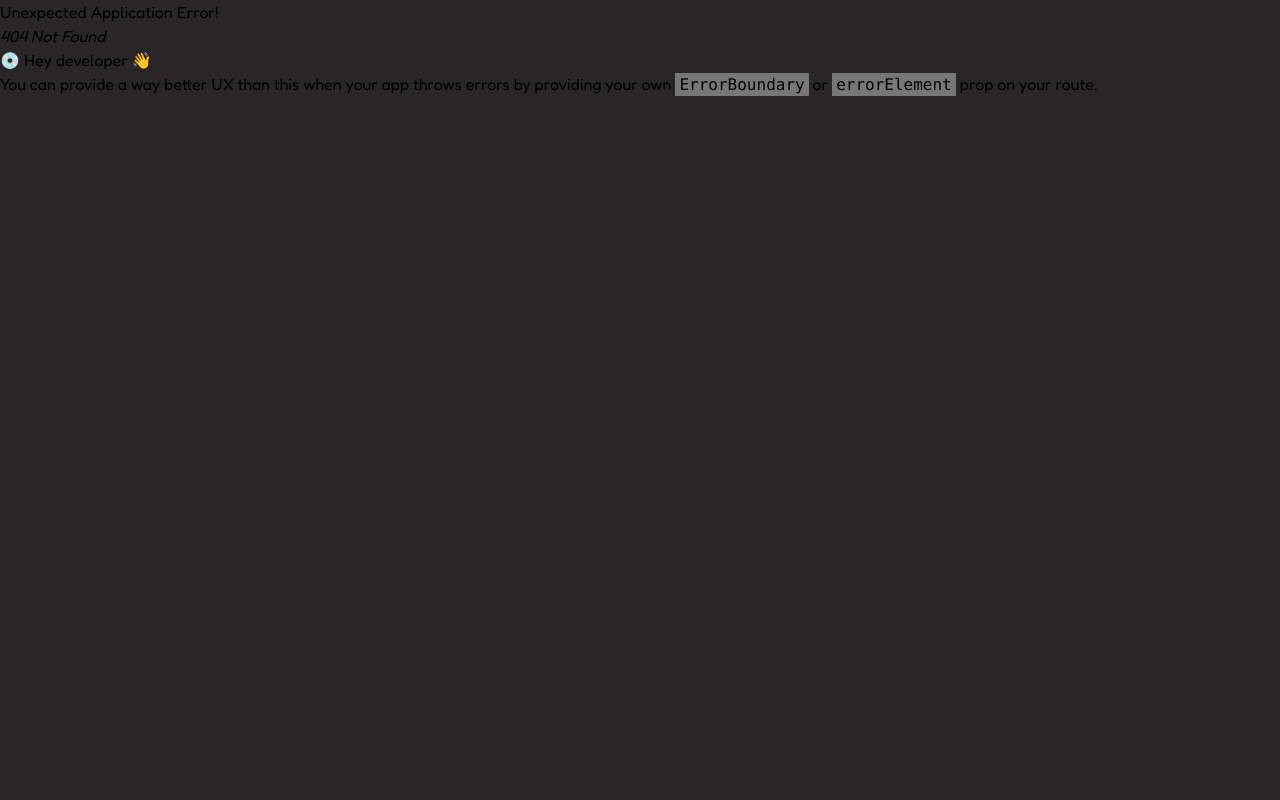
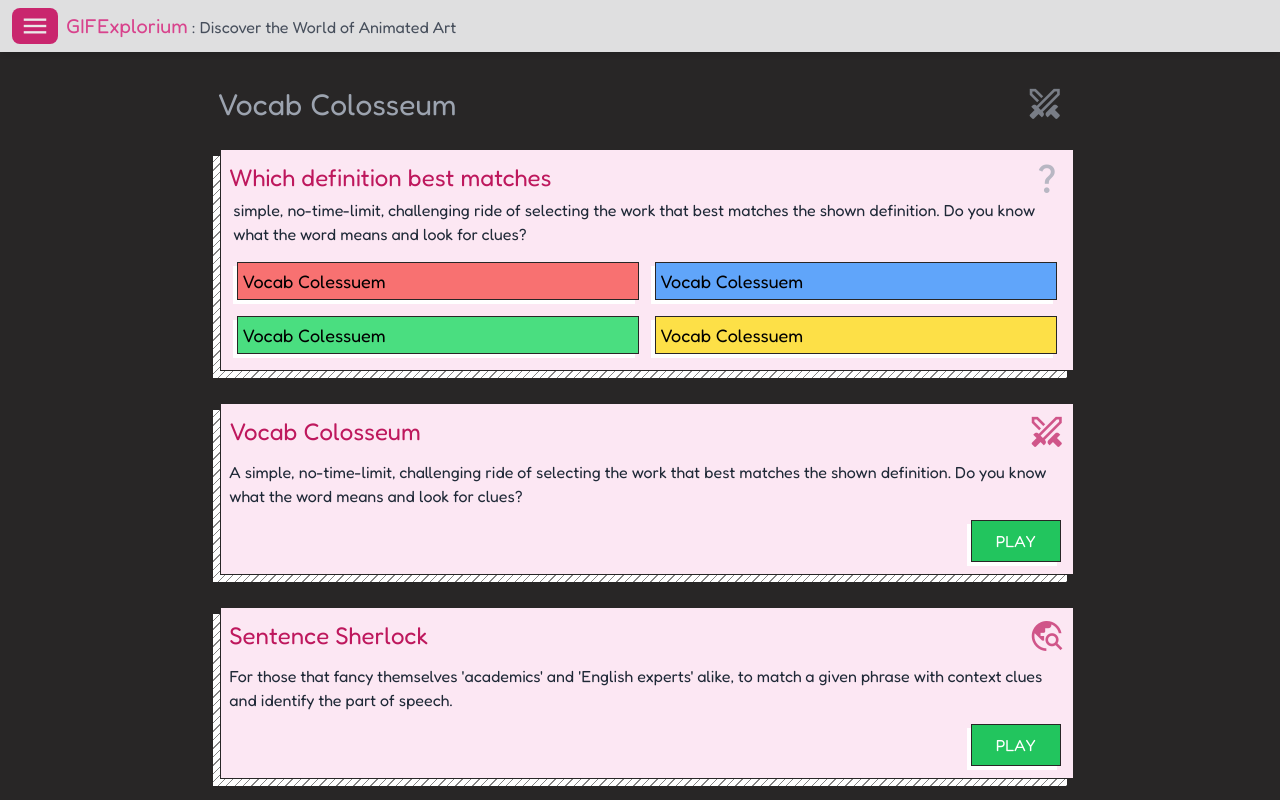
Before and after one commit to Cplacke/dictionary, a React (Create React App) app: page /game in a window 1280 px wide. Before the commit this address had no page. Shown: the top 800 px of the page. Built offline with nearby package versions, Linux system fonts and the light colour scheme; a web font is replaced by a local one.

Commit message:
cleanup and add game page

```diff
--- a/src/App.js
+++ b/src/App.js
@@ -3,7 +3,9 @@ import {
   redirect,
   RouterProvider,
 } from "react-router-dom";
-import { HomePage, AboutPage } from './routes'
+import { useDebounce } from 'usehooks-ts';
+import { SearchPage, AboutPage, GamePage } from './routes'
+import { getWordOfDay } from './services/word-of-day.service'
 import './App.css';
 import './Animation.css';
 import { createContext, useState, useEffect } from "react";
@@ -13,22 +15,47 @@ export const AppContext = createContext({})
 const router = createBrowserRouter([
   {
     path: '/',
-    element: <HomePage />,
+    element: <SearchPage />,
   },
   {
     path: '/about',
     element: <AboutPage />,
+  },
+  {
+    path: '/game',
+    element: <GamePage />,
   },
 ])
 
 
 const App = () => {
 
-  const [ searchTerm, setSearchTerm ] = useState('dictionary');
+  const [ searchTerm, setSearchTerm ] = useState(getWordOfDay());
   const [ data, setData ] = useState([]);
   const [ src, setSrc ] = useState('');
   const [ themeColor, setThemeColor ] = useState('pink');
+  const [ backEnabled, setBackEnabled ] = useState(false);
+  const [ navStack, setNavStack ] = useState(new Set());
 
+  useEffect(() => {
+      navStack.add(searchTerm)
+      setNavStack(navStack)
+      if (navStack.size > 1) {
+          setBackEnabled(true);
+      }
+  }, [ useDebounce(searchTerm, 1000) ])
+
+  const navigateBack = () => {
+      if (navStack.size > 1) {
+          navStack.delete(searchTerm)
+          const history = [ ... navStack.values() ];
+          setNavStack(new Set(history));
+          setSearchTerm(history[history.length-1]);
+      }
+      if (navStack.size <= 1) {
+          setBackEnabled(false);
+      }
+  }
 
   return (
     <div id="cplacke-portfolio">
@@ -36,7 +63,9 @@ const App = () => {
         searchTerm, setSearchTerm,
         data, setData,
         src, setSrc,
-        themeColor, setThemeColor
+        themeColor, setThemeColor,
+        navStack, setNavStack,
+        backEnabled, navigateBack
       }}>
         <RouterProvider router={router} />
       </AppContext.Provider>
--- a/src/components/Navigation.js
+++ b/src/components/Navigation.js
@@ -44,7 +44,7 @@ export const Navigation = () => {
         return (
             <span>
                 <span>{ selection.title }</span>
-                <span className="text-gray-600 text-base"> : { selection.subtitle }</span>
+                <span className="hidden md:inline text-gray-600 text-base"> : { selection.subtitle }</span>
             </span>
         )
     }
--- a/src/components/Body.js
+++ b/src/components/SearchResults.js
@@ -4,7 +4,7 @@ import { WordCard, ImageCard, SearchBar } from "./functional"
 import { searchDictionaryResults, searchGiphy } from '../services/backend-service'
 import { AppContext } from '../App'
 
-const Body = () => {
+const SearchResults = () => {
 
     const {
         searchTerm, setSearchTerm,
@@ -90,7 +90,7 @@ const Body = () => {
     );
 }
 
-export default Body;
+export default SearchResults;
 
 
 const paperLayout = (data, src) => {
--- a/src/components/functional/SearchBar.js
+++ b/src/components/functional/SearchBar.js
@@ -1,50 +1,42 @@
-import { useContext, useEffect, useState } from "react"
-import { useDebounce } from 'usehooks-ts';
+import { useContext } from "react"
 import { AppContext } from "../../App"
 import { Icon } from './index'
 
 export const SearchBar = () => {
 
-    const { searchTerm, setSearchTerm } = useContext(AppContext);
-    const [ backEnabled, setBackEnabled ] = useState(false);
-    const [ stack, setStack ] = useState(new Set());
-
-    useEffect(() => {
-        stack.add(searchTerm)
-        setStack(stack)
-        if (stack.size > 1) {
-            setBackEnabled(true);
-        }
-    }, [ useDebounce(searchTerm, 1000) ])
-
-    const navigateBack = () => {
-        if (stack.size > 1) {
-            stack.delete(searchTerm)
-            const history = [ ... stack.values() ];
-            setStack(new Set(history));
-            setSearchTerm(
-                history[history.length-1]
-            );
-        } else {
-            setBackEnabled(false);
-        }
-    }
+    const {
+        searchTerm, setSearchTerm,
+        navigateBack, backEnabled
+    } = useContext(AppContext);
 
     return (
         <div className="flex text-2xl text-pink-500">
             <div className="inline-block w-full md:w-1/2 mt-8 ml-4 mx-4 md:mx-auto">
                 <div className="flex align-center">
-                    { backEnabled && <Icon icon="undo"
-                        className="text-3xl text-pink-400 p-1 rounded-full hover:bg-pink-100 cursor-pointer"
-                        onClick={navigateBack}
-                    /> }
-
-                    <span className="flex w-full bg-white rounded-full pr-6">
-                        <Icon icon="search" className="text-3xl p-1 pl-2" />
-                        <input className="pl-1 w-full"
+                    <span className="flex items-center w-full bg-white rounded-full">
+                        <Icon icon={backEnabled ? "undo" : "search"}
+                            className="text-3xl px-2 p-1 rounded-full hover:bg-pink-100 cursor-pointer"
+                            onClick={() => {
+                                if (backEnabled) {
+                                    navigateBack();
+                                }
+                            }}
+                        />
+                        <input id="search-input" className="pl-1 w-full h-full"
                             type="text" placeholder="search ..."
                             value={searchTerm}
                             onChange={(e) => { setSearchTerm(e.target.value) }}
+                        />
+                        <Icon icon="clear"
+                            className={
+                                (searchTerm && searchTerm.length > 0) ?
+                                "text-3xl rounded-full hover:bg-pink-100 cursor-pointer px-2 p-1 " :
+                                "text-3xl text-white rounded-full hover:bg-pink-100 cursor-pointer px-2 p-1  "
+                            }
+                            onClick={() => {
+                                setSearchTerm('');
+                                document.getElementById('search-input').focus();
+                            }}
                         />
                     </span>
 
--- /dev/null
+++ b/src/components/game/VocabColosseum.js
@@ -0,0 +1,55 @@
+import { Icon } from '../functional'
+
+export const VocabColosseum = () => {
+
+
+    return (
+        <div className="w-full">
+            <div className="text-gray-400 text-3xl px-1 flex items-center">
+                Vocab Colosseum
+                <Icon icon="swords" className="ml-auto text-4xl opacity-70"/>
+            </div>
+            <div className="my-8">
+                <div className="card bg-stripped w-full">
+                    <div className="p-2 bg-pink-100">
+
+                        <div className="text-pink-700 text-2xl flex items-center">
+                            Which definition best matches
+                            <Icon icon="question_mark" className="ml-auto text-4xl text-gray-400 opacity-70"/>
+                        </div>
+                        <div className="text-gray-800 mb-4 pl-1"> simple, no-time-limit, challenging ride of selecting the work that best matches the shown definition. Do you know what the word means and look for clues? </div>
+
+                        <div className="mr-2 mt-2">
+                            <div className="flex items-center">
+                                <div className="card card-sm w-1/2 m-1 md:mb-3 md:mr-3 cursor-pointer">
+                                    <div className="bg-red-400 text-lg p-1">
+                                        Vocab Colessuem
+                                    </div>
+                                </div>
+                                <div className="card card-sm w-1/2 m-1 md:mb-3 cursor-pointer">
+                                    <div className="bg-blue-400 text-lg p-1">
+                                        Vocab Colessuem
+                                    </div>
+                                </div>
+                            </div>
+                            <div className="flex items-center">
+                                <div className="card card-sm w-1/2 m-1 md:mr-3 cursor-pointer">
+                                    <div className="bg-green-400 text-lg p-1">
+                                        Vocab Colessuem
+                                    </div>
+                                </div>
+                                <div className="card card-sm w-1/2 m-1 cursor-pointer">
+                                    <div className="bg-yellow-300 text-lg p-1">
+                                        Vocab Colessuem
+                                    </div>
+                                </div>
+                            </div>
+                        </div>
+
+                    </div>
+                </div>
+
+            </div>
+        </div>
+    )
+}
--- /dev/null
+++ b/src/routes/GamePage.js
@@ -0,0 +1,61 @@
+import { Navigation } from "../components/Navigation"
+import { Footer } from "../components/Footer"
+import { Icon } from "../components/functional"
+import { VocabColosseum } from "../components/game/VocabColosseum"
+
+export const GamePage = () => {
+    return (
+        <div className="w-full">
+            <Navigation />
+            <div className="flex flex-col my-8 ml-4 mr-6 md:w-8/12 md:mx-auto">
+                <VocabColosseum />
+                <GameCard
+                    title="Vocab Colosseum" icon="swords"
+                    description="A simple, no-time-limit, challenging ride of selecting the work that best matches the shown definition. Do you know what the word means and look for clues?"
+                />
+                <GameCard
+                    title="Sentence Sherlock" icon="travel_explore"
+                    description="For those that fancy themselves 'academics' and 'English experts' alike, to match a given phrase with context clues and identify the part of speech."
+                />
+                <GameCard
+                    title="Gif Detective Elite" icon="psychology"
+                    description="A rough and tumble game for the unexpected, matching terms and words to images that are found matching the term."
+                />
+                <GameCard
+                    title="Words in the Bank" icon="savings"
+                    description="Classic word based game where the player matches 5 definitions and the words that correspond. Just like in elementary school; are you smarter than a 5th grader, can you get them all? "
+                />
+                <GameCard
+                    title="Rabbit Hole" icon="cruelty_free"
+                    description="Dive into the language head-first and use reference links to move as far as you can without repeating a word/term in 2 mins."
+                />
+            </div>
+            <Footer />
+        </div>
+    )
+}
+
+export const GameCard = ({
+    title,
+    icon,
+    description
+}) => {
+    return (
+        <div className="card mb-8 bg-stripped w-full">
+            <div className="bg-pink-100">
+                <div className="text-pink-700 p-2 text-2xl flex items-center">
+                    { title }
+                    <Icon icon={icon} className="ml-auto text-4xl opacity-70"/>
+                </div>
+                <div className="text-gray-800 p-2 pt-0"> { description } </div>
+                <div className="flex align-end">
+                    <div className="card card-sm inline-block ml-auto mr-4 my-2">
+                        <div className="bg-green-500 hover:bg-green-600 text-white px-6 py-2 text-center cursor-pointer">
+                            PLAY
+                        </div>
+                    </div>
+                </div>
+            </div>
+        </div>
+    )
+}
--- a/src/routes/HomePage.js
+++ b/src/routes/SearchPage.js
@@ -1,12 +1,12 @@
 import { Navigation } from '../components/Navigation'
 import { Footer } from '../components/Footer'
-import Body from '../components/Body'
+import SearchResults from '../components/SearchResults'
 
-export const HomePage = () => {
+export const SearchPage = () => {
     return (
         <div>
             <Navigation/>
-            <Body/>
+            <SearchResults/>
             <Footer/>
         </div>
     );
--- a/src/routes/index.js
+++ b/src/routes/index.js
@@ -1,2 +1,3 @@
-export * from './HomePage'
+export * from './SearchPage'
 export * from './AboutPage'
+export * from './GamePage'
```
Also changed, not shown: src/components/functional/SettingsModal.js (+17 -12 lines).
